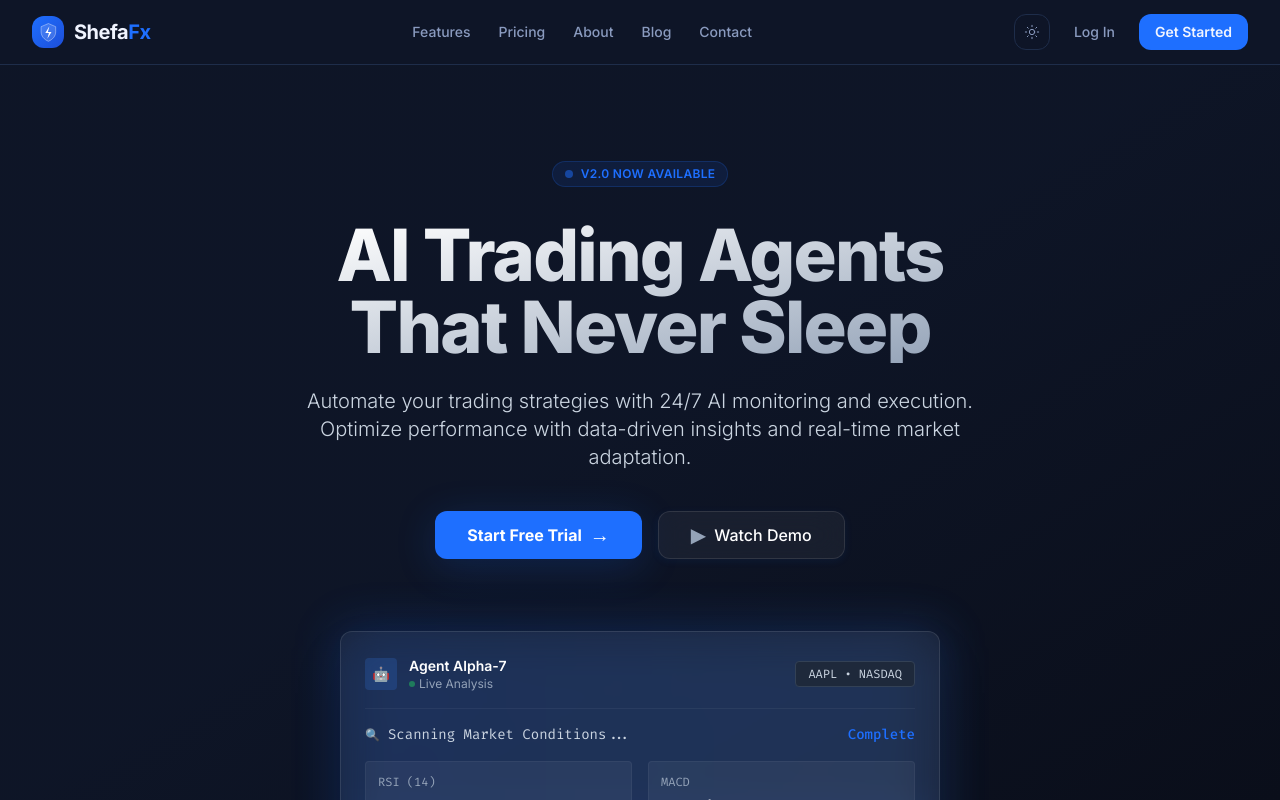
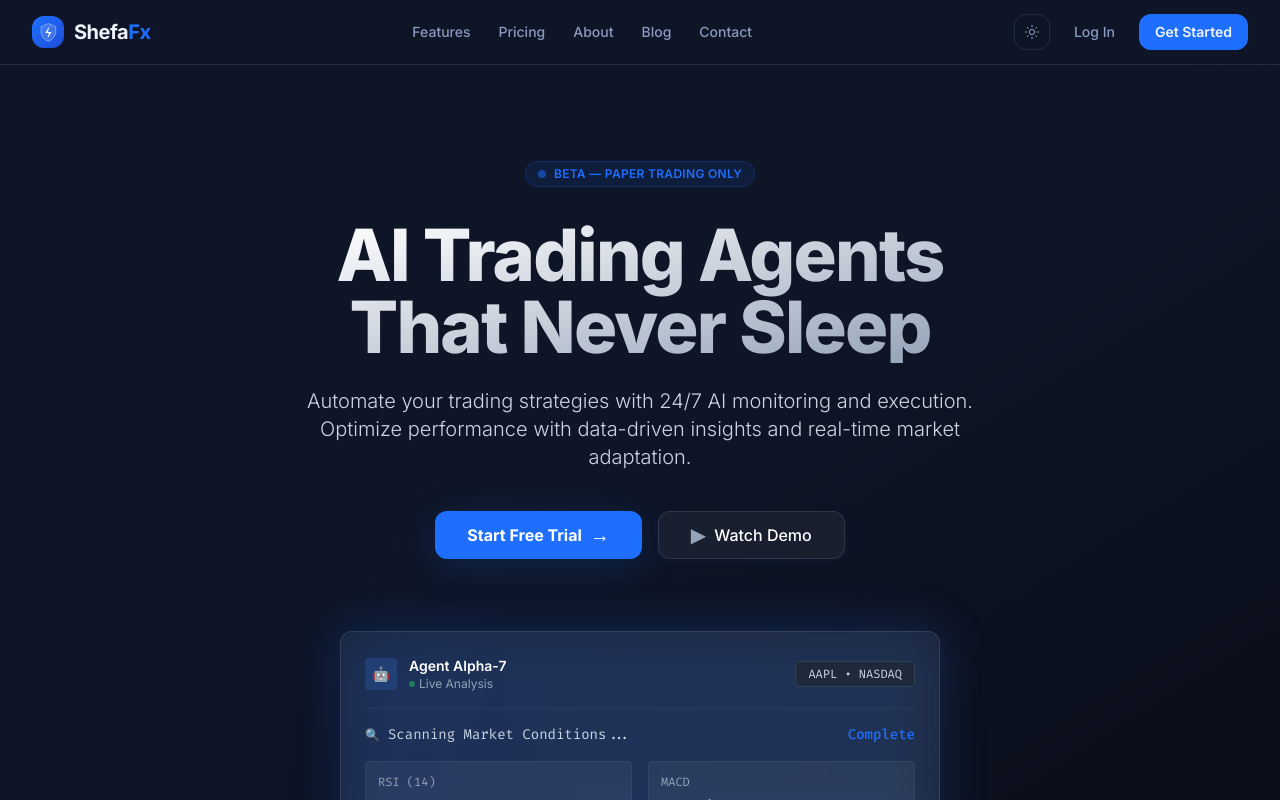
Before and after one commit to baasare/shefa-front, a Next.js app: page / in a window 1280 px wide. Shown: the top 800 px of the page. Built offline with nearby package versions, Linux system fonts and the light colour scheme.

Commit message:
Add 'use client' directive to blog pages and update hero badge text
- Mark blog index and blog post pages as client components
- Change hero badge from "v2.0 Now Available" to "Beta — Paper Trading Only"

```diff
--- a/src/app/(marketing)/blog/[slug]/page.tsx
+++ b/src/app/(marketing)/blog/[slug]/page.tsx
@@ -1,3 +1,5 @@
+'use client';
+
 /**
  * Blog Post Detail Page
  * Editorial post template with sidebar, author card, and related posts
--- a/src/app/(marketing)/blog/page.tsx
+++ b/src/app/(marketing)/blog/page.tsx
@@ -1,3 +1,5 @@
+'use client';
+
 /**
  * Blog Index Marketing Page
  * Editorial hub with featured post, category filters, and post grid
--- a/src/app/(marketing)/page.tsx
+++ b/src/app/(marketing)/page.tsx
@@ -26,7 +26,7 @@ export default function LandingPage() {
               {/* Badge */}
               <div className="inline-flex items-center gap-2 px-3 py-1 rounded-full bg-blue-50 dark:bg-primary/10 border border-blue-100 dark:border-primary/20 text-primary text-xs font-semibold uppercase tracking-wide mb-2">
                 <span className="w-2 h-2 rounded-full bg-primary animate-pulse" />
-                v2.0 Now Available
+                Beta — Paper Trading Only
               </div>
 
               {/* Hero Title */}
```
